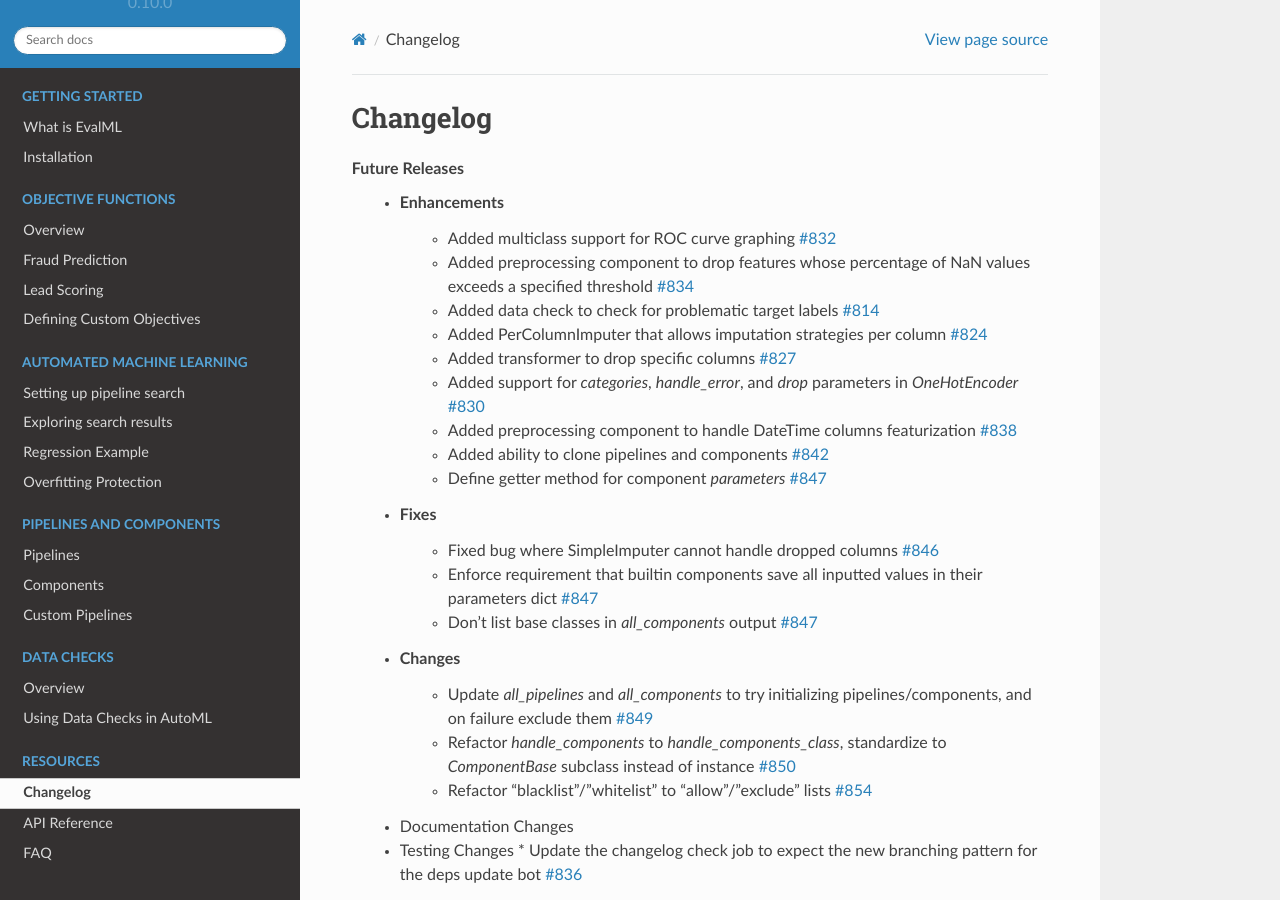
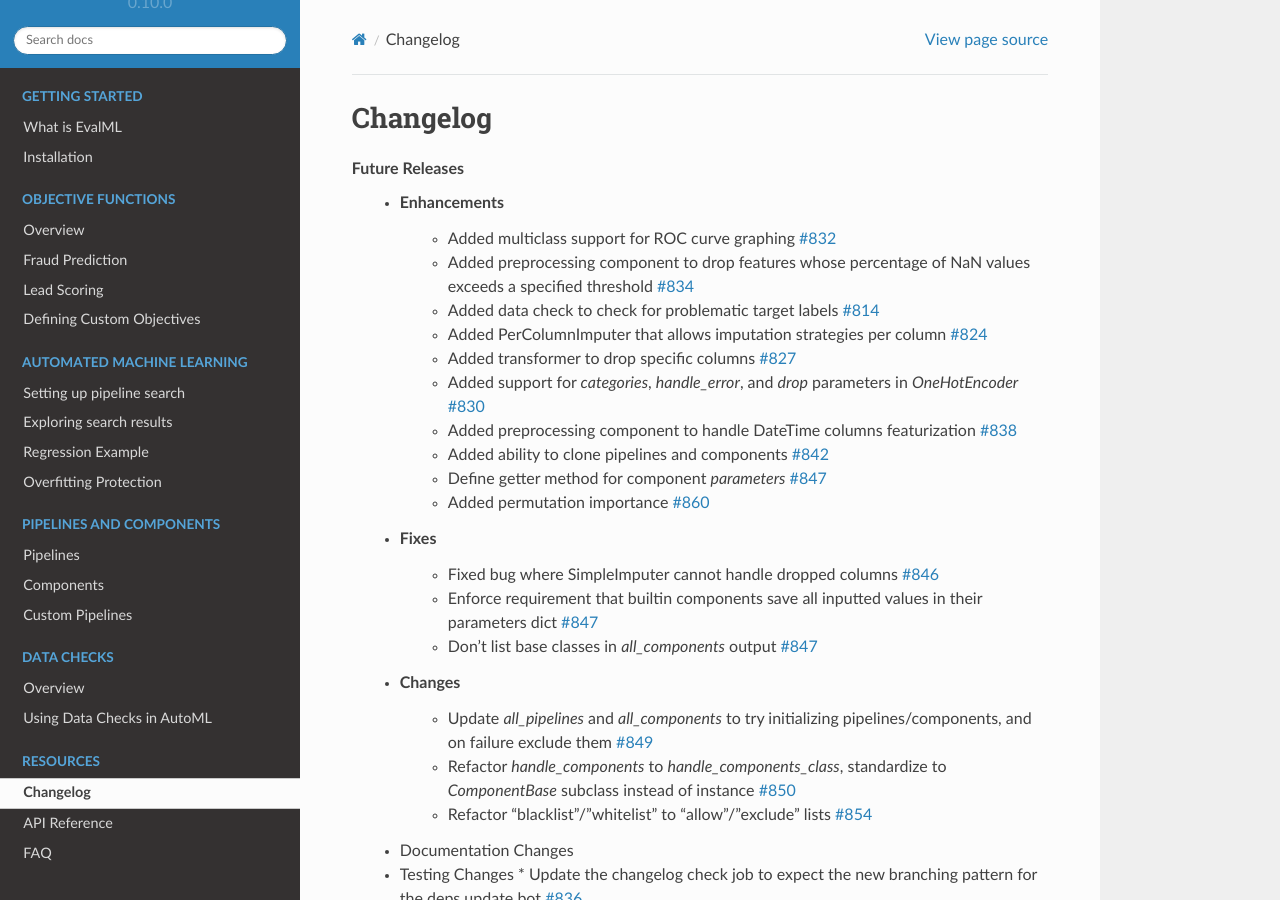
Before and after one commit to alteryx/evalml, a Sphinx documentation site: the page built from docs/source/changelog.rst, in a window 1280 px wide and 900 px high. Built offline with Sphinx 7.4.7 and the Read the Docs theme 2.0.0, drawn with Linux system fonts in a browser that asks for light colours; comment, search, counter and statistics services are not loaded.

Commit message:
changelog

```diff
--- a/docs/source/changelog.rst
+++ b/docs/source/changelog.rst
@@ -14,6 +14,7 @@
         * Added preprocessing component to handle DateTime columns featurization :pr:`838`
         * Added ability to clone pipelines and components :pr:`842`
         * Define getter method for component `parameters` :pr:`847`
+        * Added permutation importance :pr:`860`
     * Fixes
         * Fixed bug where SimpleImputer cannot handle dropped columns :pr:`846`
         * Enforce requirement that builtin components save all inputted values in their parameters dict :pr:`847`
```
